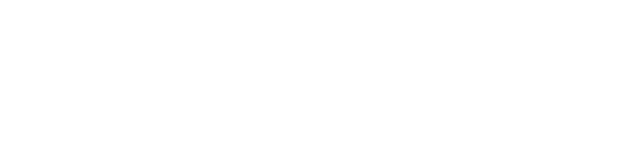
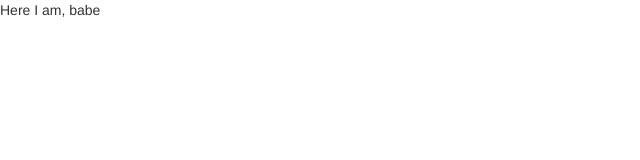
Before and after one commit to sportincompany/Diagnoform, a plain HTML site: page index.html in a window 1280 px wide. Shown: the full height of the page, 0-640 px from the left. Drawn offline with nearby package versions, Linux system fonts and the light colour scheme.

Commit message:
Other commit test

```diff
--- a/index.html
+++ b/index.html
@@ -21,7 +21,7 @@
 
 
 
-    <!-- TODO: Here goes your content! -->
+    Here I am, babe
 
 
 
```
